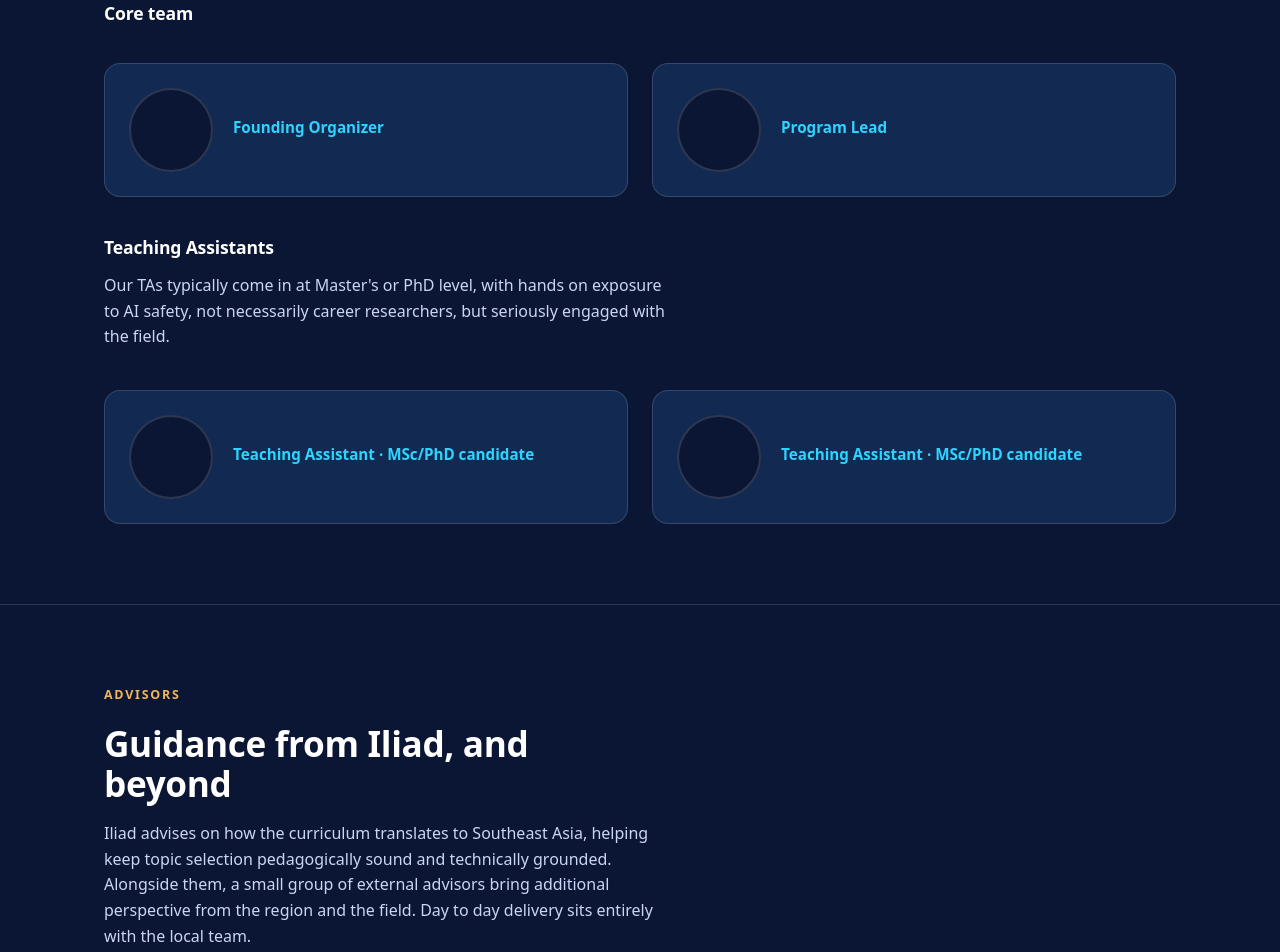
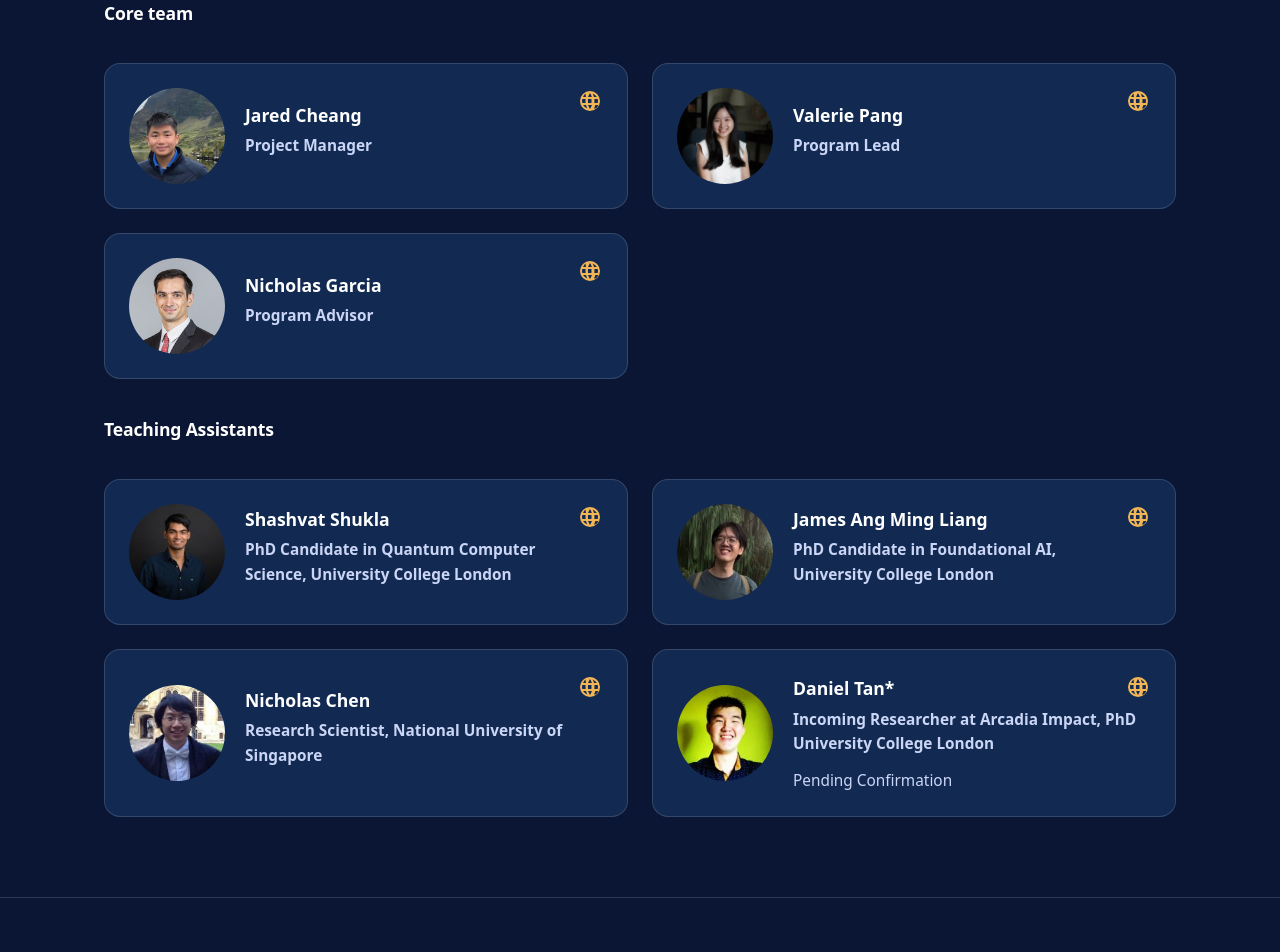
Before and after one commit to odysea-main/odysea-main.github.io, a website built with Vite: page index.html in a window 1280 px wide. Shown: the part 4199-5151 px from the top of the page. Built offline with nearby package versions, Linux system fonts and the light colour scheme.

Commit message:
team init

```diff
--- a/index.html
+++ b/index.html
@@ -122,22 +122,22 @@
     <div class="team-grid" id="core-team-grid"></div>
 
     <h3 class="team-subheading reveal">Teaching Assistants</h3>
-    <p class="section-sub reveal">Our TAs typically come in at Master's or PhD level, with hands on exposure to AI safety, not necessarily career researchers, but seriously engaged with the field.</p>
+    <!-- <p class="section-sub reveal">Our TAs typically come in at Master's or PhD level, with hands on exposure to AI safety, not necessarily career researchers, but seriously engaged with the field.</p> -->
     <div class="team-grid" id="team-grid"></div>
   </div>
 </section>
 
 <section class="advisors" id="advisors">
   <div class="wrap">
-    <p class="eyebrow reveal">Advisors</p>
-    <h2 class="reveal">Guidance from Iliad, and beyond</h2>
-    <p class="section-sub reveal">Iliad advises on how the curriculum translates to Southeast Asia, helping keep topic selection pedagogically sound and technically grounded. Alongside them, a small group of external advisors bring additional perspective from the region and the field. Day to day delivery sits entirely with the local team.</p>
+    <!-- <p class="eyebrow reveal">Iliad Advisors</p> -->
+    <!-- <h2 class="reveal">Guidance from Iliad, and beyond</h2> -->
+    <!-- <p class="section-sub reveal">Iliad advises on how the curriculum translates to Southeast Asia, helping keep topic selection pedagogically sound and technically grounded. Alongside them, a small group of external advisors bring additional perspective from the region and the field. Day to day delivery sits entirely with the local team.</p> -->
 
     <h3 class="team-subheading reveal">Iliad Advisors</h3>
     <div class="team-grid" id="iliad-advisors-grid"></div>
 
-    <h3 class="team-subheading reveal">External Advisors</h3>
-    <div class="team-grid" id="external-advisors-grid"></div>
+    <!-- <h3 class="team-subheading reveal">External Advisors</h3>
+    <div class="team-grid" id="external-advisors-grid"></div> -->
   </div>
 </section>
 
--- a/src/data.ts
+++ b/src/data.ts
@@ -77,21 +77,92 @@ export const precedentStats: Stat[] = [
 ];
 
 export const coreTeam: TeamMember[] = [
-  { role: 'Founding Organizer', institution: '' },
-  { role: 'Program Lead', institution: '' },
+  {
+    name: 'Jared Cheang',
+    role: 'Project Manager',
+    // description: 'Guiding the regional strategy and core community growth.',
+    link: 'https://www.linkedin.com/in/jared-cheang/',
+    image: '/assets/team/jared.jpg'
+  },
+  {
+    name: 'Valerie Pang',
+    role: 'Program Lead',
+    // description: 'Overseeing curriculum adaptation and weekly cohort operations.',
+    link: 'https://www.linkedin.com/in/valeriepang/',
+    image: '/assets/team/valerie.jpg'
+  },
+  {
+    name: 'Nicholas Garcia',
+    role: 'Program Advisor',
+    // description: 'Bringing additional perspective from the regional AI safety landscape.',
+    link: 'https://www.comp.nus.edu.sg/disa/people/ngarcia/',
+    image: '/assets/team/nicholasgarcia.jpg'
+  },
 ];
 
 export const teachingAssistants: TeamMember[] = [
-  { role: 'Teaching Assistant · MSc/PhD candidate', institution: '' },
-  { role: 'Teaching Assistant · MSc/PhD candidate', institution: '' },
+  {
+    name: 'Shashvat Shukla',
+    role: 'PhD Candidate in Quantum Computer Science, University College London',
+    // description: 'Researching mechanistic interpretability at aaa.',
+    link: 'https://scholar.google.com/citations?user=NAT7yTUAAAAJ&hl=en',
+    image: '/assets/team/shashvat.jpg'
+  },
+  {
+    name: 'James Ang Ming Liang',
+    role: 'PhD Candidate in Foundational AI, University College London',
+    // description: 'Focusing on reward modeling and behavioral alignment at aaa.',
+    link: 'https://scholar.google.com/citations?user=hepV8W8AAAAJ&hl=en',
+    image: '/assets/team/mingliang.jpg'
+  },
+  {
+    name: 'Nicholas Chen',
+    role: 'Research Scientist, National University of Singapore',
+    // description: 'MSc in Mathematical and Theoretical Physics, Oxford University.',
+    link: 'https://scholar.google.com/citations?user=mBM4R48AAAAJ',
+    image: '/assets/team/nicholaschen.jpg'
+  },
+  {
+    name: 'Daniel Tan*',
+    role: 'Incoming Researcher at Arcadia Impact, PhD University College London',
+    description: 'Pending Confirmation',
+    link: 'https://scholar.google.com/citations?user=QKO1QacAAAAJ&hl=en',
+    image: '/assets/team/danieltan.jpg'
+  },
 ];
 
 export const iliadAdvisors: TeamMember[] = [
-  { name: 'Leon', role: 'Advisor, Iliad' },
+  {
+    name: 'Leon Lang',
+    role: 'Overall Curriculum Advisor',
+    // description: 'Ensuring topic selection remains pedagogically sound and technically grounded.',
+    // link: 'https://example.com',
+    image: '/assets/advisors/leonlang.jpg'
+  },
+  {
+    name: 'David Quarel',
+    role: 'Advisor - RL, AIXI',
+    // description: 'Ensuring topic selection remains pedagogically sound and technically grounded.',
+    // link: 'https://example.com',
+    image: '/assets/advisors/davidquarel.jpg'
+  },
+  {
+    name: 'Kai Ogden',
+    role: 'Advisor - SLT',
+    // description: 'Ensuring topic selection remains pedagogically sound and technically grounded.',
+    // link: 'https://example.com',
+    image: '/assets/advisors/kaiogden.jpg'
+  },
 ];
 
 export const externalAdvisors: TeamMember[] = [
-  { role: 'External Advisor', institution: '' },
+  // {
+  //   name: 'Nicholas Garcia',
+  //   role: 'External Advisor',
+  //   description: 'Bringing additional perspective from the regional AI safety landscape.',
+  //   link: 'https://example.com',
+  //   image: '/assets/team/sarah.jpg'
+  // },
 ];
 
 export const getInvolvedOptions: GetInvolvedOption[] = [
--- a/src/main.ts
+++ b/src/main.ts
@@ -68,23 +68,44 @@ function renderStats(containerId: string, items: Stat[], valueClass: string, lab
     .join('');
 }
 
-function renderTeam(containerId: string, members: TeamMember[], bioPlaceholder: string, photoPlaceholder: string): void {
-  const el = document.getElementById(containerId);
-  if (!el) return;
-  el.innerHTML = members
-    .map((m) => {
-      const institutionSuffix = m.institution === undefined ? '' : m.institution || ' <!-- TODO: institution -->';
-      return `
-    <div class="team-card reveal">
-      <div class="team-avatar-wrapper">${photoPlaceholder}</div>
-      <div class="team-info">
-        <h3>${m.name || '<!-- TODO: name -->'}</h3>
-        <p class="team-role">${m.role}${institutionSuffix}</p>
-        <p class="team-bio">${m.bio || bioPlaceholder}</p>
+function renderTeamSection(containerId: string, teamData: TeamMember[]): void {
+  const container = document.getElementById(containerId);
+  if (!container) return;
+
+  container.innerHTML = teamData.map(member => {
+    // Generate avatar HTML
+    const avatarHtml = (member.image && member.image.trim() !== '') ? `
+      <div class="team-avatar-wrap">
+        ${member.link
+          ? `<a href="${member.link}" target="_blank" rel="noopener noreferrer" aria-label="${member.name}'s profile">
+              <img src="${member.image}" alt="${member.name}" class="team-avatar" loading="lazy" />
+            </a>`
+          : `<img src="${member.image}" alt="${member.name}" class="team-avatar" loading="lazy" />`
+        }
       </div>
-    </div>`;
-    })
-    .join('');
+    ` : '';
+
+    // Generate themed globe icon positioned at top right
+    const globeHtml = member.link ? `
+      <a href="${member.link}" target="_blank" rel="noopener noreferrer" class="card-globe-link" aria-label="${member.name}'s profile" title="Profile / Website">
+        <svg class="icon-globe" viewBox="0 0 24 24" width="24" height="24" aria-hidden="true">
+          <path fill="currentColor" d="M12 2a10 10 0 1 0 10 10A10 10 0 0 0 12 2zm6.93 6h-2.95a15.65 15.65 0 0 0-1.38-3.56A8.03 8.03 0 0 1 18.93 8zM12 4.07c.83 1.2 1.5 2.62 1.91 3.93h-3.82c.41-1.31 1.08-2.73 1.91-3.93zM4.26 14a7.82 7.82 0 0 1 0-4h3.38a17.2 17.2 0 0 0 0 4zm.81 2h2.95a15.65 15.65 0 0 0 1.38 3.56A8.03 8.03 0 0 1 5.07 16zm2.95-8H5.07a8.03 8.03 0 0 1 2.53-3.56A15.65 15.65 0 0 0 8.02 8zM12 19.93c-.83-1.2-1.5-2.62-1.91-3.93h3.82c-.41 1.31-1.08 2.73-1.91 3.93zM13.97 14h-3.94a15.2 15.2 0 0 1 0-4h3.38a15.2 15.2 0 0 1 0 4zm2.01 5.56a15.65 15.65 0 0 0 1.38-3.56h2.95a8.03 8.03 0 0 1-2.53 3.56zM16.36 14a17.2 17.2 0 0 0 0-4h3.38a7.82 7.82 0 0 1 0 4z"/>
+        </svg>
+      </a>
+    ` : '';
+
+    return `
+      <div class="card team-card">
+        ${globeHtml}
+        ${avatarHtml}
+        <div class="team-info">
+          <h4>${member.name}</h4>
+          <p class="team-role">${member.role}</p>
+          ${member.description ? `<p class="team-desc">${member.description}</p>` : ''}
+        </div>
+      </div>
+    `;
+  }).join("");
 }
 
 function renderGetInvolved(containerId: string, options: GetInvolvedOption[]): void {
@@ -115,10 +136,10 @@ renderTracks('tracks-grid', tracks);
 renderCards('curriculum-grid', curriculumTopics);
 renderStats('format-grid', formatStats, 'format-value', 'format-label', 'format-stat');
 renderStats('stats-grid', precedentStats, 'stat-value', 'stat-label', 'stat-card');
-renderTeam('core-team-grid', coreTeam, '<!-- TODO: replace with core team bio -->', '<!-- TODO: replace with core team photo -->');
-renderTeam('team-grid', teachingAssistants, '<!-- TODO: replace with TA bio -->', '<!-- TODO: replace with TA photo -->');
-renderTeam('iliad-advisors-grid', iliadAdvisors, '<!-- TODO: replace with advisor bio -->', '<!-- TODO: replace with advisor photo -->');
-renderTeam('external-advisors-grid', externalAdvisors, '<!-- TODO: replace with advisor bio -->', '<!-- TODO: replace with advisor photo -->');
+renderTeamSection("core-team-grid", coreTeam);
+renderTeamSection("team-grid", teachingAssistants);
+renderTeamSection("iliad-advisors-grid", iliadAdvisors);
+renderTeamSection("external-advisors-grid", externalAdvisors);
 renderCards('who-its-for-grid', whoItsFor);
 renderGetInvolved('get-involved-grid', getInvolvedOptions);
 
--- a/styles.css
+++ b/styles.css
@@ -393,6 +393,94 @@ a {
   color: var(--text-faint);
   max-width: 62ch;
 }
+
+/* Team Card Layout */
+.team-card {
+  position: relative; /* Enables absolute positioning for top-right icon */
+  display: flex;
+  align-items: flex-start;
+  gap: 1.25rem;
+  padding: 1.5rem;
+  padding-right: 3rem; /* Reserve space so text doesn't overlap the globe icon */
+}
+
+.team-avatar-wrap {
+  flex-shrink: 0;
+}
+
+/* Avatar Image Styles */
+.team-avatar {
+  width: 96px;  /* Increased from 60px (adjust to 80px - 100px as preferred) */
+  height: 96px; /* Increased from 60px */
+  border-radius: 50%;
+  object-fit: cover;
+  border: 2px solid var(--border-color);
+  transition: border-color 0.2s ease, transform 0.2s ease;
+  display: block;
+}
+
+/* Hover effect on avatar links */
+.team-avatar-wrap a:hover .team-avatar {
+  border-color: var(--accent-secondary);
+  transform: scale(1.05);
+}
+
+.team-info {
+  display: flex;
+  flex-direction: column;
+  flex: 1;
+}
+
+.team-info h4 {
+  margin: 0 0 0.35rem 0;
+  display: flex;
+  align-items: center;
+  font-size: 1.1rem;
+}
+
+.globe-link {
+  text-decoration: none;
+  font-size: 0.85em;
+  margin-left: 0.4rem;
+  transition: opacity 0.2s;
+}
+
+.globe-link:hover {
+  opacity: 0.7;
+}
+
+.team-role {
+  font-size: 0.875rem;
+  color: var(--accent-secondary);
+  margin: 0 0 0.75rem 0;
+  font-weight: 500;
+}
+
+.team-desc {
+  font-size: 0.9rem;
+  color: var(--text-secondary);
+  margin: 0;
+  line-height: 1.5;
+}
+
+/* Absolute Top-Right Globe Link */
+.card-globe-link {
+  position: absolute;
+  top: 1.25rem;
+  right: 1.25rem;
+  color: var(--accent-secondary); /* Theme cyan color */
+  display: inline-flex;
+  align-items: center;
+  justify-content: center;
+  padding: 0.3rem;
+  border-radius: 6px;
+  transition: color 0.2s ease, transform 0.2s ease, background-color 0.2s ease;
+}
+
+.team-role {
+  margin-bottom: 0.75rem !important;
+}
+
 
 /* ==========================================================================
    8. Cards (Curriculum / Who it's for — shared grid pattern)
```
Also changed, not shown: src/types.ts (+4 -3 lines), assets/advisors/davidquarel.jpg (added), assets/advisors/kaiogden.jpg (added), assets/advisors/leonlang.jpg (added), assets/team/danieltan.jpg (added), assets/team/jared.jpg (added), assets/team/mingliang.jpg (added), assets/team/nicholaschen.jpg (added), assets/team/nicholasgarcia.jpg (added), assets/team/shashvat.jpg (added), assets/team/valerie.jpg (added).
